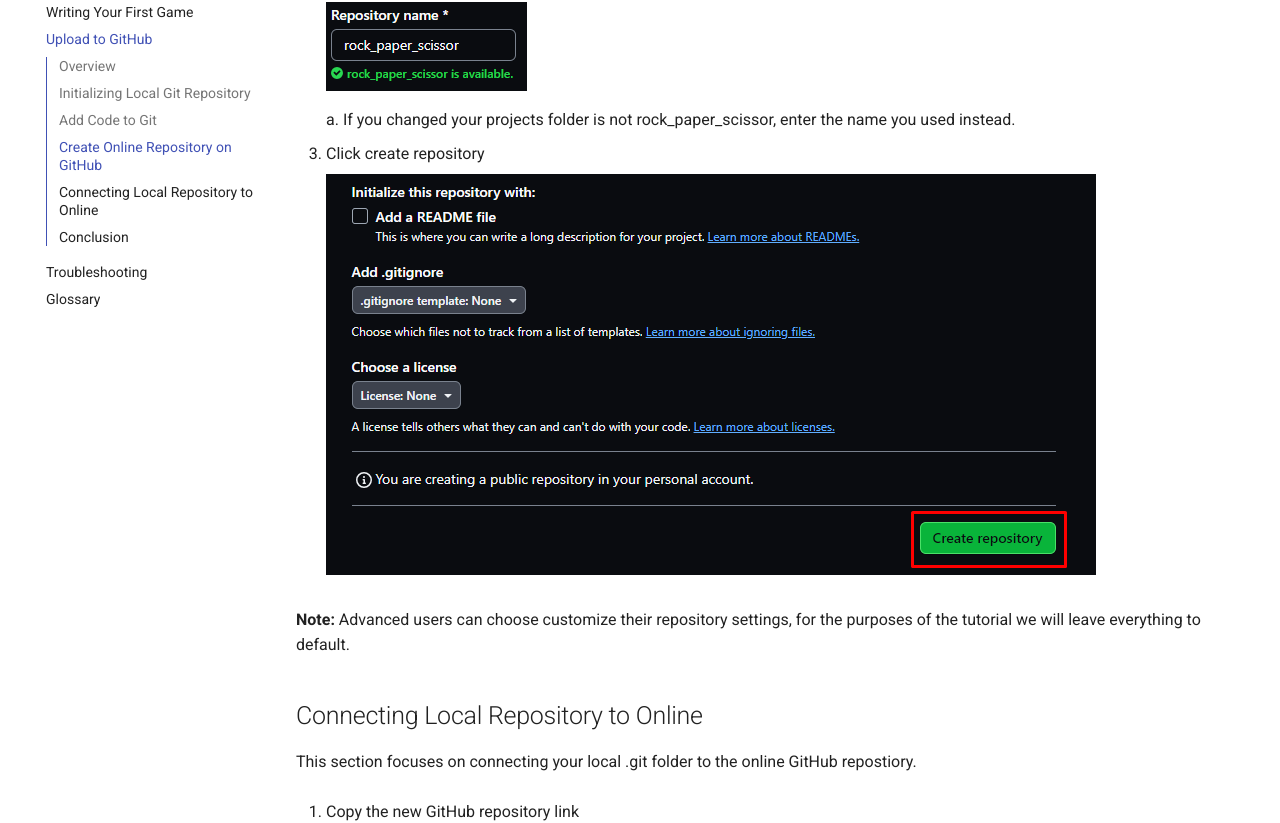
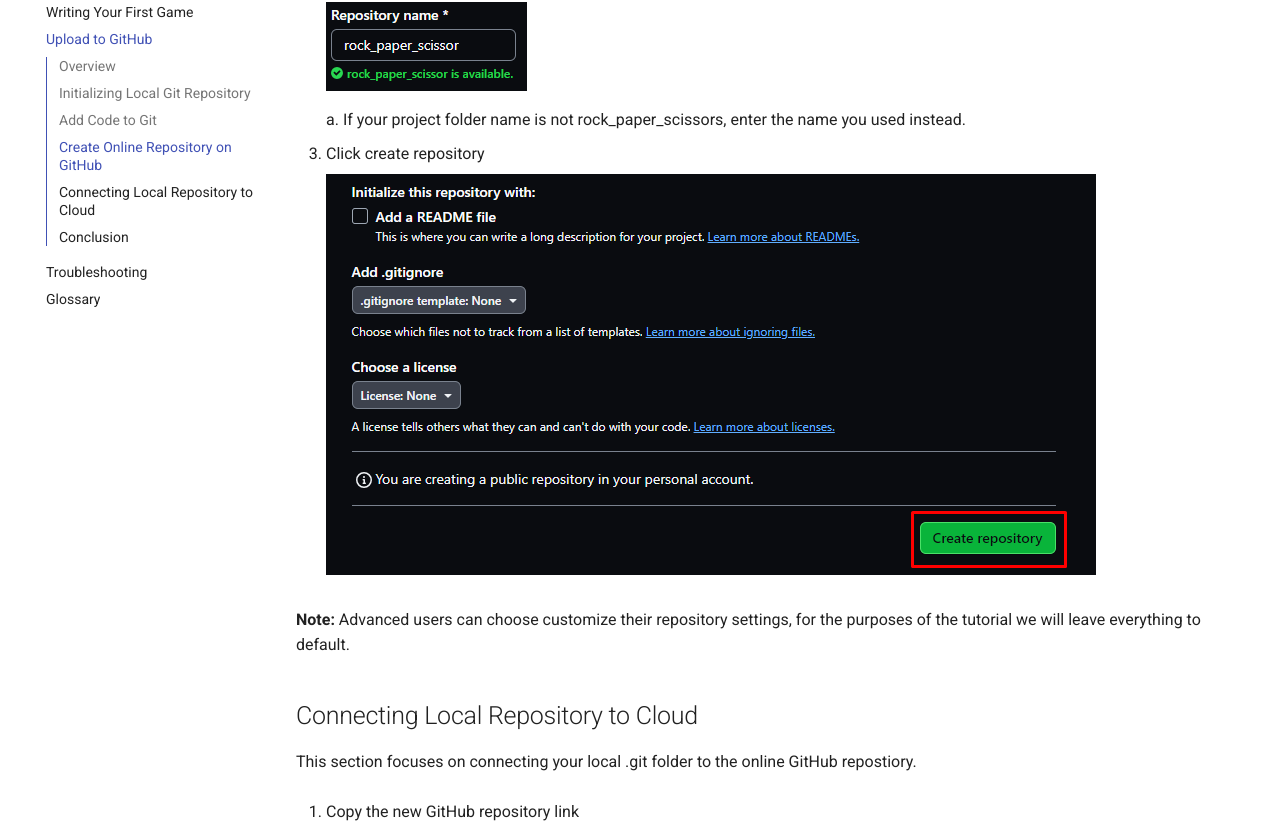
Before and after one commit to Beijzum/beijzum.github.io, an MkDocs documentation site: the page built from docs/Upload to GitHub.md, in a window 1280 px wide and 1400 px high, scrolled down 1596 px. Shown: the part 150-973 px from the top of the window. Built offline with MkDocs 1.6.1 and Material for MkDocs 9.7.7, drawn with Linux system fonts in a browser that asks for light colours.

Commit message:
fix grammar issues

```diff
--- a/docs/Upload to GitHub.md
+++ b/docs/Upload to GitHub.md
@@ -34,7 +34,7 @@ This section focuses on creating an online repository for you to upload your pro
 
     ![enter repository name](./assets/uploadS5.png)
 
-    a. If you changed your projects folder is not rock_paper_scissor, enter the name you used instead.
+    a. If your project folder name is not rock_paper_scissors, enter the name you used instead.
 
 6. Click create repository
 
@@ -42,7 +42,7 @@ This section focuses on creating an online repository for you to upload your pro
 
 **Note:** Advanced users can choose customize their repository settings, for the purposes of the tutorial we will leave everything to default.
 
-## Connecting Local Repository to Online
+## Connecting Local Repository to Cloud
 
 This section focuses on connecting your local .git folder to the online GitHub repostiory.
 
```
